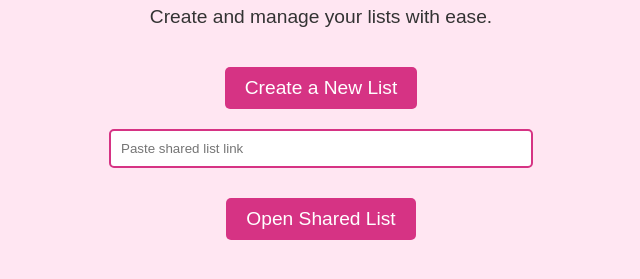
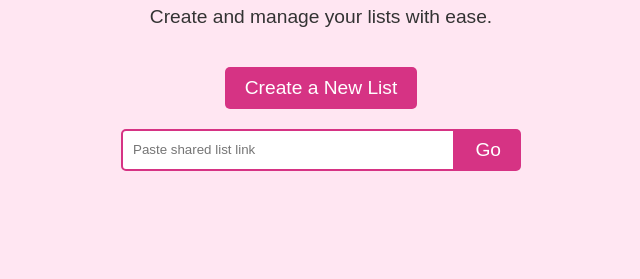
Before and after one commit to danielcollis/Listify-Web-App, a plain HTML site: page home.html in a window 1280 px wide. Shown: the part 113-392 px from the top of the page, without its empty margins (319-959 px from the left). Drawn offline with Linux system fonts and the light colour scheme.

Commit message:
moved open link button
moved the open link button to the right of the link field and renamed it "Go"

```diff
--- a/home.css
+++ b/home.css
@@ -42,12 +42,22 @@ p {
     align-items: center;
 }
 
-.paste-list-container input {
+.paste-list-input-group {
+    display: flex;
     width: 80%;
     max-width: 400px;
+}
+
+.paste-list-input-group input {
+    flex-grow: 1;
     padding: 10px;
-    margin-bottom: 10px;
     border: 2px solid #d63384;
-    border-radius: 5px;
+    border-radius: 5px 0 0 5px;
     outline: none;
 }
+
+.paste-list-input-group .btn-go {
+    margin: 0;
+    border-radius: 0 5px 5px 0;
+    padding: 10px 20px;
+}
--- a/home.html
+++ b/home.html
@@ -13,8 +13,10 @@
         <button id="new-list" class="btn">Create a New List</button>
 
         <div class="paste-list-container">
-            <input type="text" id="pasteListInput" placeholder="Paste shared list link">
-            <button id="openSharedList" class="btn">Open Shared List</button>
+            <div class="paste-list-input-group">
+                <input type="text" id="pasteListInput" placeholder="Paste shared list link">
+                <button id="openSharedList" class="btn btn-go">Go</button>
+            </div>
         </div>
     </main>
     <script src="home.js"></script>
```
